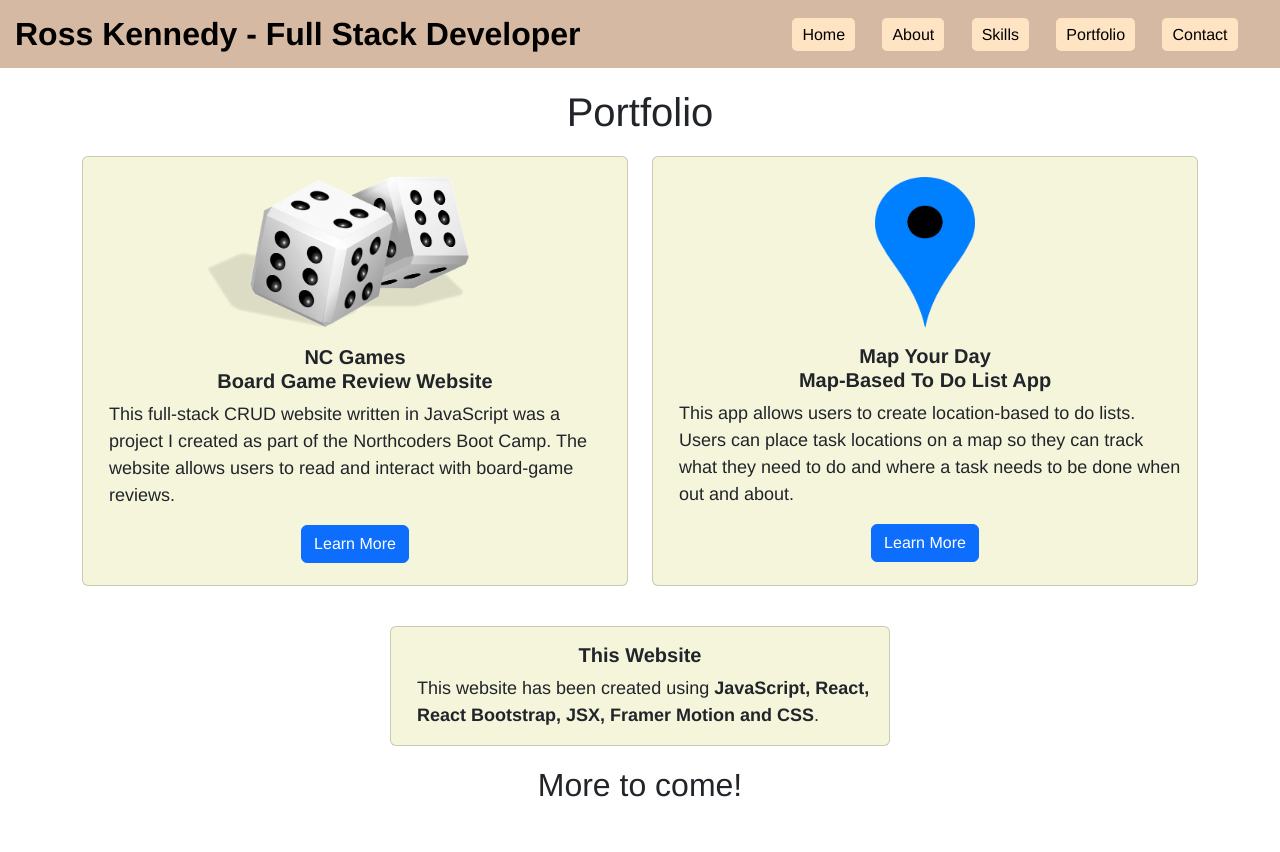
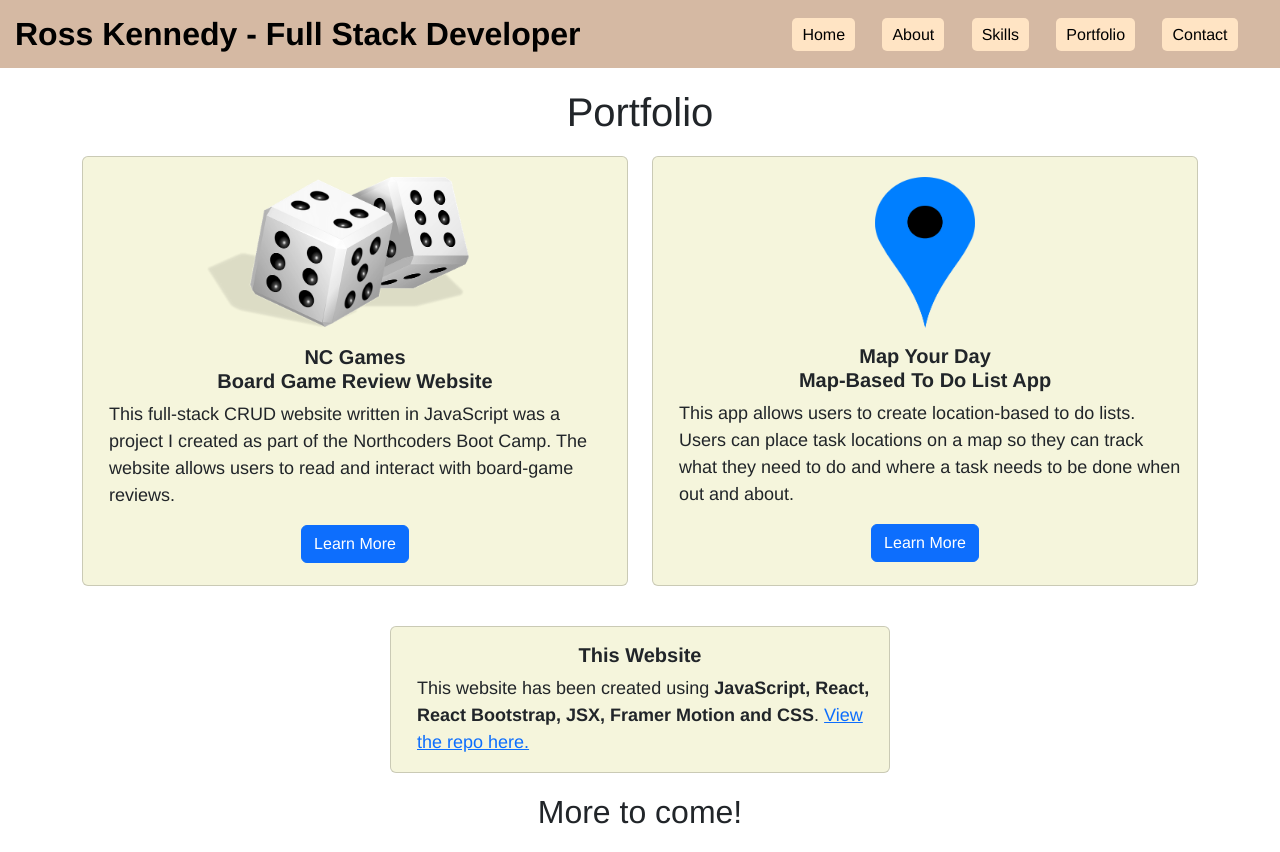
Before and after one commit to RoKen1000/portfolio-website, a React (Create React App) app: page /portfolio in a window 1280 px wide. Before the commit the page ends 825 px from the top, so only its background shows below. Built offline with nearby package versions, Linux system fonts and the light colour scheme.

Commit message:
Make repo public. Update readme. Add link to repo on portfolio page.

```diff
--- a/src/components/Portfolio.jsx
+++ b/src/components/Portfolio.jsx
@@ -62,7 +62,7 @@ export const Portfolio = () => {
                                 <Card.Body>
                                     <Card.Title><strong>This Website</strong></Card.Title>
                                     <Card.Text>
-                                        This website has been created using <strong>JavaScript, React, React Bootstrap, JSX, Framer Motion and CSS</strong>.
+                                        This website has been created using <strong>JavaScript, React, React Bootstrap, JSX, Framer Motion and CSS</strong>. <a href="https://github.com/RoKen1000/portfolio-website">View the repo here.</a>
                                     </Card.Text>
                                 </Card.Body>
                             </Card>
```
Also changed, not shown: 1 other file (tests, documents, lock files or other folders).
